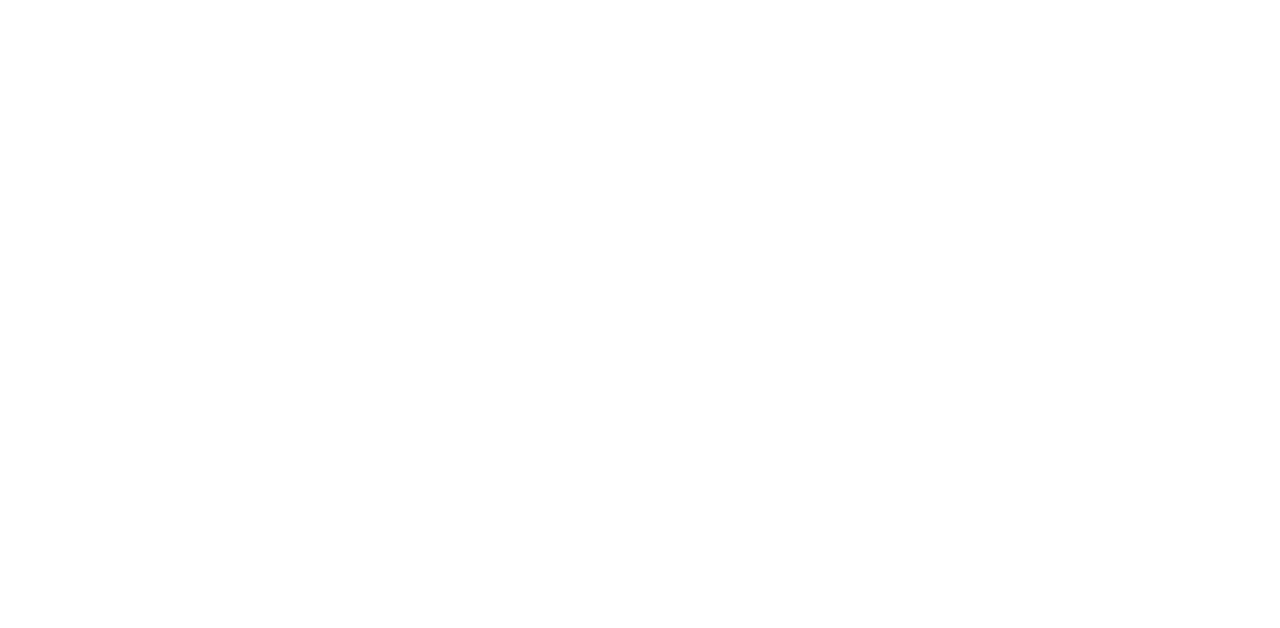
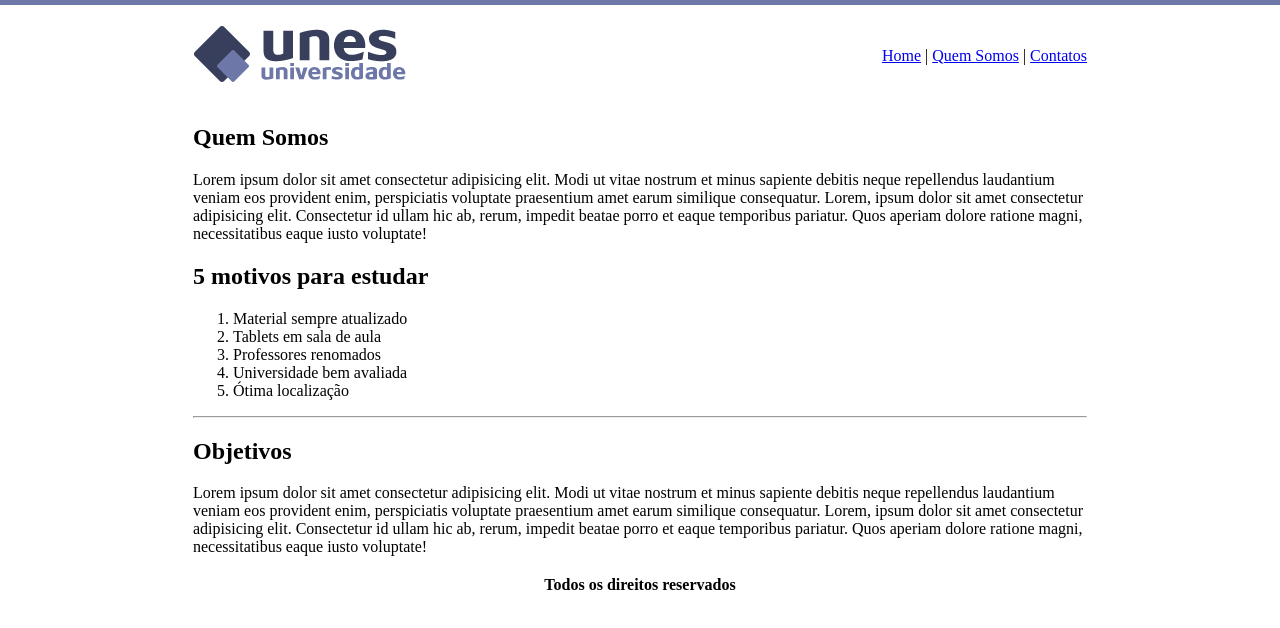
Before and after one commit to oVitorEmanuel/unes-project, a plain HTML site: page whoweare.html in a window 1280 px wide. Drawn offline with Linux system fonts and the light colour scheme.

Commit message:
Finish whoweare.html

```diff
--- a/whoweare.html
+++ b/whoweare.html
@@ -0,0 +1,56 @@
+<!DOCTYPE html>
+
+<html lang = "pt-br">
+    <head>
+        <meta charset="UTF-8">
+        <title>UNES - Contatos</title>
+    </head>
+
+    <body background = "img/fundo2.png">
+        <table width = "900px" align = "center">
+            <tr height = "91">
+                <td><img src = "img/logo.png" alt = "Logo UNES"></td>
+                <td align = "right">
+                    <a href = "index.html">Home</a> |
+                    <a href = "whoweare.html">Quem Somos</a> |
+                    <a href = "contact.html">Contatos</a>
+                </td>
+            </tr>
+
+            <tr>
+                <td colspan = "2">
+                    <h2>Quem Somos</h2>
+
+                    <p>
+                        Lorem ipsum dolor sit amet consectetur adipisicing elit. Modi ut vitae nostrum et minus sapiente debitis neque repellendus laudantium veniam eos provident enim, perspiciatis voluptate praesentium amet earum similique consequatur.
+                        Lorem, ipsum dolor sit amet consectetur adipisicing elit. Consectetur id ullam hic ab, rerum, impedit beatae porro et eaque temporibus pariatur. Quos aperiam dolore ratione magni, necessitatibus eaque iusto voluptate!
+                    </p>
+
+                    <h2>5 motivos para estudar</h2>
+
+                    <ol type = "1">
+                        <li>Material sempre atualizado</li>
+                        <li>Tablets em sala de aula</li>
+                        <li>Professores renomados</li>
+                        <li>Universidade bem avaliada</li>
+                        <li>Ótima localização</li>
+                    </ol>
+                    <hr>
+
+                    <h2>Objetivos</h2>
+
+                    <p>
+                        Lorem ipsum dolor sit amet consectetur adipisicing elit. Modi ut vitae nostrum et minus sapiente debitis neque repellendus laudantium veniam eos provident enim, perspiciatis voluptate praesentium amet earum similique consequatur.
+                        Lorem, ipsum dolor sit amet consectetur adipisicing elit. Consectetur id ullam hic ab, rerum, impedit beatae porro et eaque temporibus pariatur. Quos aperiam dolore ratione magni, necessitatibus eaque iusto voluptate!
+                    </p>
+                </td>
+            </tr>
+
+            <tr align = "center">
+                <td colspan = "2">
+                    <strong>Todos os direitos reservados</strong>
+                </td>
+            </tr>
+        </table>
+    </body>
+</html>
```
Also changed, not shown: contact.html (+12 -0 lines), index.html (+3 -3 lines).
